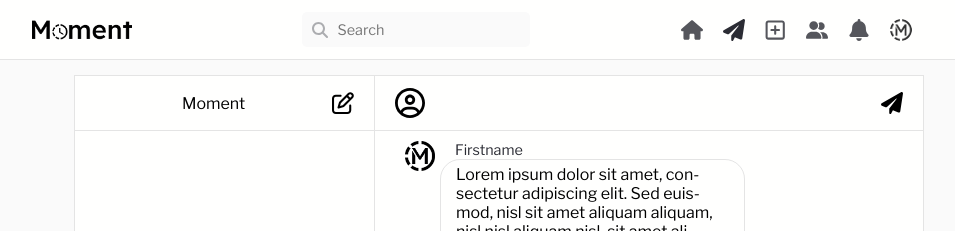
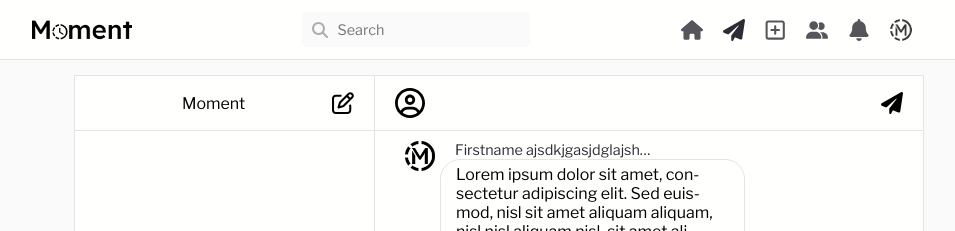
Before and after one commit to NRK-group/Moment, a React (Vite) app in the folder frontend/: page /messages in a window 1280 px wide. Shown: the top 231 px of the page, without its empty margins (141-1096 px from the left). Built offline with nearby package versions, Linux system fonts and the light colour scheme.

Commit message:
show message designs

```diff
--- a/frontend/src/features/Chat/Chat.jsx
+++ b/frontend/src/features/Chat/Chat.jsx
@@ -38,23 +38,33 @@ const Chat = ({ bodyStyleName, cardStyleName }) => {
         //     content: 'Hi',
         // },
     ];
+    let msg = [{}];
     let currentUserName = 'Moment';
     return (
         <Body styleName={bodyStyleName}>
             <Card styleName={cardStyleName}>
                 <div className='chatContainer'>
                     <div className='chatBox'>
+                        {
+                            // users.length === 0 && (
+                            //     <div className='sendMessageContainer'>
+                            //         <SendMessageBox />
+                            //     </div>
+                            // )
                             <ChatUsersContainer
                                 styleName='chatUsersContainer'
                                 users={users}
                                 currentUserName={currentUserName}
                             />
+                        }
+                        {msg.length !== 0 && (
                             <div className='messagesContainer'>
                                 {/* <div className='sendMessageContainer'>
                                 <SendMessageBox />
                             </div> */}
                                 <Messages msg={[]} name={users} />
                             </div>
+                        )}
                     </div>
                 </div>
             </Card>
--- a/frontend/src/features/Messages/Messages.jsx
+++ b/frontend/src/features/Messages/Messages.jsx
@@ -29,7 +29,7 @@ export const Messages = ({ name, img, msg }) => {
                 </div>
             </div>
             <div className='chatMessageContainer scrollbar-hidden'>
-                <MessageContainer name='Firstname' img='./logo.svg'>
+                <MessageContainer name='Firstname ajsdkjgasjdglajshgdjla;ksdklfnaskd;akldhk;asdk;asjgsjldgaljsgdljagsjldgasjldgajls' img='./logo.svg'>
                     <MessageContent
                         date={'11 October 2022 •17:46'}
                         content='Lorem ipsum dolor sit amet, consectetur adipiscing elit. Sed euismod, nisl sit amet aliquam aliquam, nisl nisl aliquam nisl, sit amet aliquam nisl nisl sit amet.'
```
Lines whose indentation alone changed are shown as unchanged.
